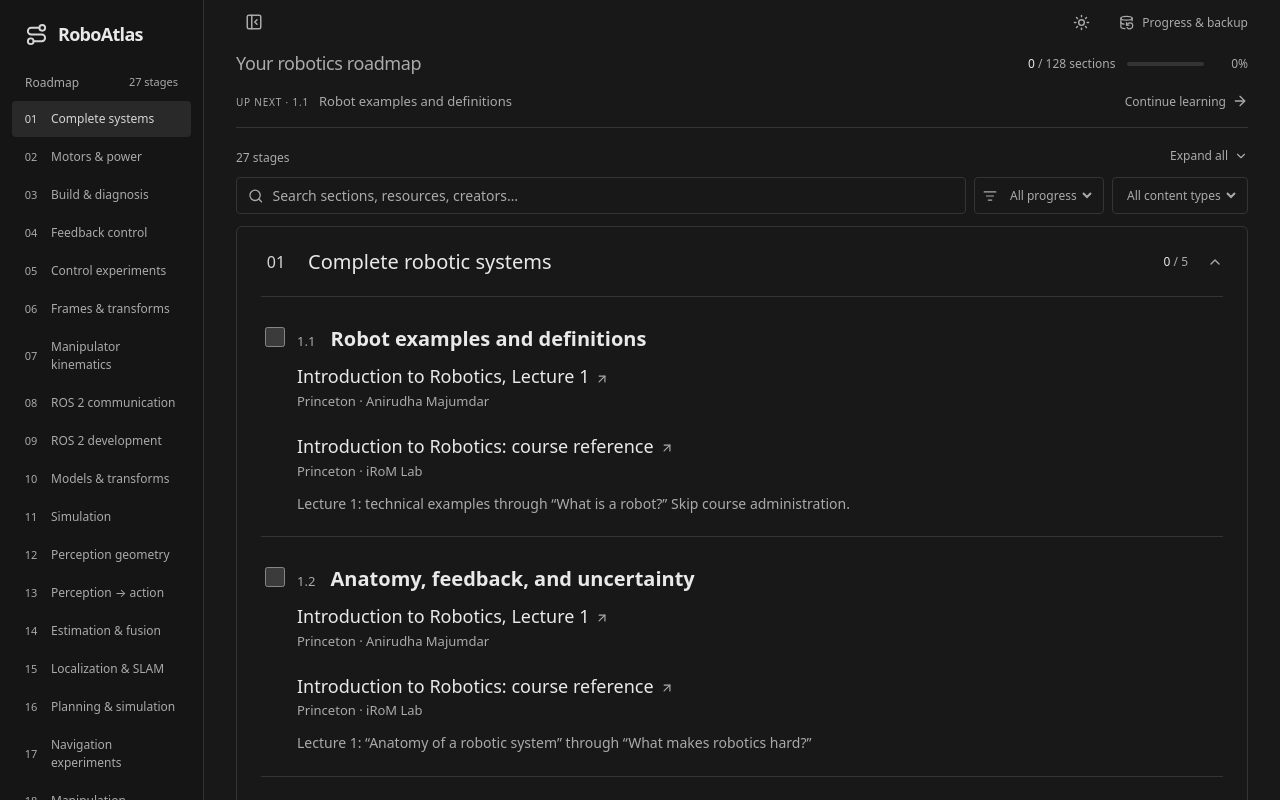
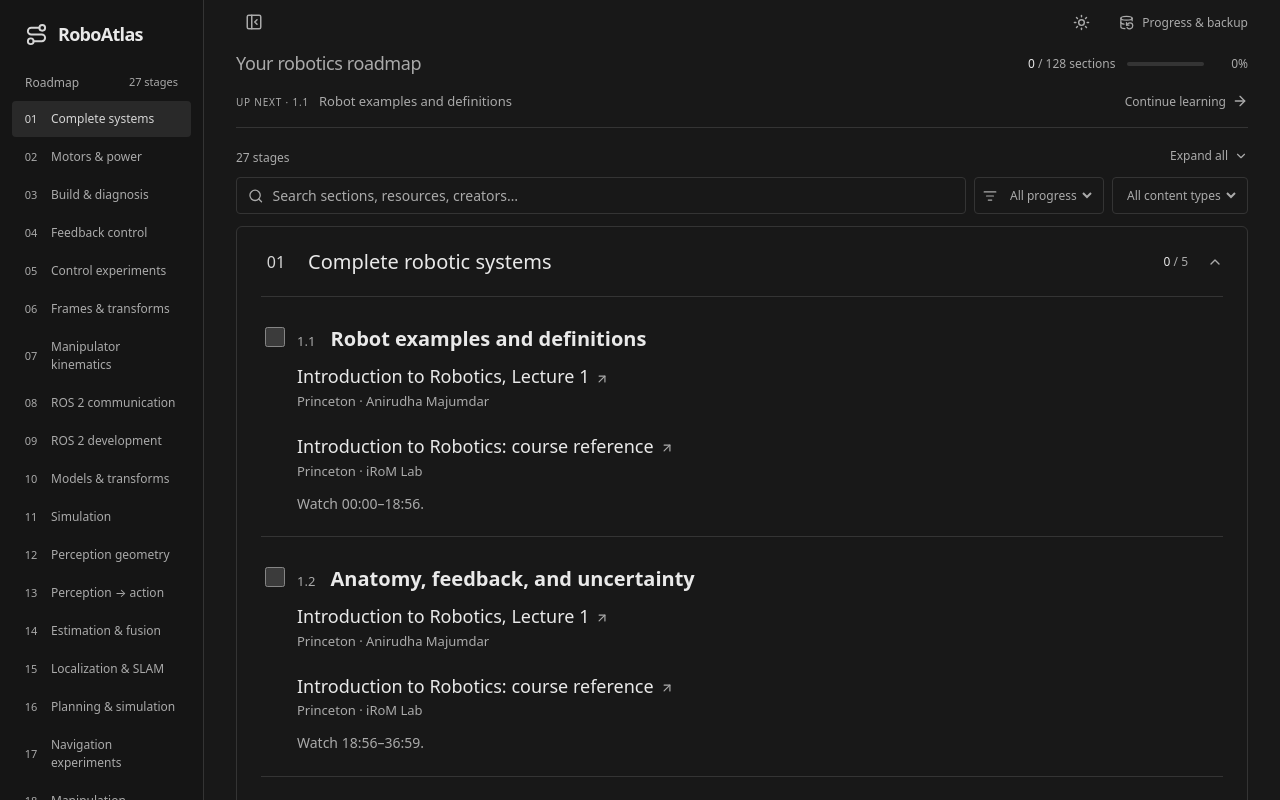
Before and after one commit to Mohamed-ahmed-shokry/RoboAtlas, a React (Vite) app: page / in a window 1280 px wide. Shown: the top 800 px of the page. Built offline with nearby package versions, Linux system fonts and the light colour scheme.

Commit message:
fix: give partial lectures continuous viewing ranges

```diff
--- a/src/data/roadmap.ts
+++ b/src/data/roadmap.ts
@@ -507,17 +507,23 @@ const sources = {
 export const workloadEstimates: Record<string, number> = {};
 
 // Research provenance is internal, not website copy. Conceptual scopes below are
-// grounded in creator chapters or primary companion material, not invented chapters.
+// grounded in published chapters or primary companion material, not invented chapters.
 export const sourceVerification = {
   princeton:
-    "Official Lecture1.pdf: examples/definitions, then anatomy and uncertainty; course administration excluded.",
+    "YouTube automatic chapter boundaries at 18:56.242 (anatomy) and 36:59.349 (logistics), cross-checked with official Lecture1.pdf. Displayed cues use whole seconds; the assigned technical prefix is continuous from 0:00 to 36:59.",
   ros2: "Creator chapters through introductory RViz; later Gazebo/control chapters excluded. Commands use Jazzy references.",
   motors:
     "Creator chapters separate controller/power/open-loop material from encoder feedback and ROS interfaces.",
-  duck: "Creator chapters cover structure, soldering, servo debugging, electrical checks, and wiring.",
+  power:
+    "The article embeds Iye4uVLmj8o (16:33). Its creator chapter at 6:06 begins current; the two video ranges and article ranges meet at that boundary and include the introduction/outro.",
+  duck: "Creator chapter at 7:26 separates two continuous viewing ranges covering the entire 13:57 video, including structure, soldering, servo debugging, and wiring.",
+  encoder:
+    "YouTube automatic chapter at 2:52.800 marks the motor-driver transition. The displayed 2:53 cue divides the complete 9:30 video without claiming a creator-authored chapter.",
+  manipulator:
+    "The official MATLAB YouTube copy has a system-integration transition around 13:01. Exact synchronization with the supplied MathWorks player is unverified, so the website uses that visible demonstration as a start/finish landmark rather than inventing player timestamps.",
   moveit:
     "Creator chapters and companion separate planning/visualization, Task Constructor stages, and complete pick/place.",
-  act: "Official ACT companion Architecture, Training ACT, and Evaluating ACT support conceptual scopes. The full presentation has no creator chapters; caption bodies were unavailable. Scopes are not claimed as official video chapters.",
+  act: "The presentation has no creator chapters. YouTube's automatic Temporal ensembling boundary at 29:07.159 supplies a whole-second study pause at 29:07; both ranges cover the full 55:33 video. The official companion supplies Architecture, Training ACT, and Evaluating ACT reading boundaries.",
   arm: "Creator companion identifies Episodes 5–7 and their recording, logging, training, and deployment portions; the supplied portal is used because individual episode URLs were not exposed.",
   vla: "Creator Architecture, Training, and Fine-tuning Preparation chapters.",
   dataset:
@@ -567,14 +573,14 @@ export const roadmap: RoadmapStage[] = [
         "robot-examples-definitions",
         "Robot examples and definitions",
         [sources.princeton, sources.princetonCourse],
-        "Lecture 1: technical examples through “What is a robot?” Skip course administration.",
+        "Watch 00:00–18:56.",
         ["princeton-lecture-one"],
       ),
       learn(
         "robot-anatomy-uncertainty",
         "Anatomy, feedback, and uncertainty",
         [sources.princeton, sources.princetonCourse],
-        "Lecture 1: “Anatomy of a robotic system” through “What makes robotics hard?”",
+        "Watch 18:56–36:59.",
         ["princeton-lecture-one"],
       ),
       learn(
@@ -610,25 +616,25 @@ export const roadmap: RoadmapStage[] = [
         "motor-control-chain",
         "The motor-control chain",
         [sources.motors],
-        "Study the layered controller chain, drivers, wiring, circuit demonstration, and open-loop motor control; stop before encoder feedback.",
+        "Watch 00:00–15:56.",
       ),
       learn(
         "motor-encoders-software",
         "Encoders and software interfaces",
         [sources.motors],
-        "Study encoder feedback and closed-loop control through the ROS driver and control interface.",
+        "Watch 15:56–25:56.",
       ),
       learn(
         "power-voltage-regulation",
         "Voltage and regulation",
         [sources.power],
-        "Study Power 101 and Voltages for our robot, including the embedded video's matching explanation.",
+        "Watch 00:00–06:06. Read from the beginning to just before “Current in our robot”.",
       ),
       learn(
         "power-current-batteries",
         "Current, batteries, and protection",
         [sources.power],
-        "Study Current in our robot and the remaining battery, capacity, charging, and circuit-planning material.",
+        "Watch 06:06–16:33. Read from “Current in our robot” through “Conclusion”.",
       ),
       learn(
         "rtos-timing",
@@ -647,15 +653,15 @@ export const roadmap: RoadmapStage[] = [
     sections: [
       learn(
         "duck-mechanical-assembly",
-        "A walking robot's mechanical assembly",
+        "Starting a walking-robot build",
         [sources.duck],
-        "Study the Open Duck Mini hardware assembly: printed structure, joints, and component fit. Reproduction is optional.",
+        "Watch 00:00–07:26.",
       ),
       learn(
         "duck-electronics-integration",
         "Electronics, integration, and build failures",
         [sources.duck],
-        "Study the electronics, wiring, and assembly troubleshooting; leave policy training outside this selection.",
+        "Watch 07:26–13:57.",
       ),
       practice(
         "hardware-fault-diagnosis",
@@ -733,13 +739,13 @@ export const roadmap: RoadmapStage[] = [
         "encoder-reading",
         "Reading an encoder",
         [sources.motorEncoder, sources.motorCompanion],
-        "Study encoder signals and position measurement in Parts 1–2 of the companion. Watch the matching video portion; building the circuit is optional.",
+        "Watch 00:00–02:53. Read Parts 1–2 of the companion.",
       ),
       learn(
         "encoder-pid-loop",
         "Closing the motor-position loop",
         [sources.motorEncoder, sources.motorCompanion, sources.motorCode],
-        "Study motor driving and PID position control in the remaining companion sections. Trace target → error → control signal; hardware reproduction is optional.",
+        "Watch 02:53–09:30. Read from Part 3 to the end of the companion.",
       ),
       learn(
         "mpc-concepts",
@@ -808,14 +814,14 @@ export const roadmap: RoadmapStage[] = [
         "manipulator-model-kinematics",
         "Robot descriptions and kinematics",
         [sources.manipulator],
-        "Study robot-description import, forward/inverse kinematics, and waypoint tracking. Observe the demonstrations; reproducing software is optional.",
+        "Start at the beginning of the video; finish immediately before the Simulink system-integration demonstration.",
         ["designing-manipulators"],
       ),
       learn(
         "manipulator-simulation-perception",
         "Simulation and perception integration",
         [sources.manipulator],
-        "Study the later Simscape simulation, supervisory-logic, and perception-integrated manipulation demonstrations.",
+        "Start at the Simulink system-integration demonstration; finish at the end of the video.",
         ["designing-manipulators"],
       ),
       practice(
@@ -844,25 +850,25 @@ export const roadmap: RoadmapStage[] = [
         "ros2-environment-executables",
         "Sourcing and executables",
         [sources.rosCourse],
-        "Watch the introductory environment-sourcing and package-executable chapters. Use Jazzy documentation for installation, not the video's Humble setup.",
+        "Watch 00:00–09:46. Use the Jazzy installation guide for practice.",
       ),
       learn(
         "ros2-nodes-topics",
         "Nodes and topics",
         [sources.rosCourse],
-        "Watch Nodes and Topics; inspect how publishers and subscribers exchange messages.",
+        "Watch 09:46–16:56.",
       ),
       learn(
         "ros2-services-parameters",
         "Services and parameters",
         [sources.rosCourse],
-        "Watch Services and Parameters.",
+        "Watch 16:56–24:24.",
       ),
       learn(
         "ros2-actions",
         "Actions",
         [sources.rosCourse],
-        "Watch Actions; distinguish feedback and cancellation from a service response.",
+        "Watch 24:24–28:02.",
       ),
     ],
   },
@@ -876,25 +882,25 @@ export const roadmap: RoadmapStage[] = [
         "ros2-workspaces-packages",
         "Workspaces, colcon, and packages",
         [sources.rosCourse],
-        "Watch Workspace, colcon Build, and Package Creation.",
+        "Watch 28:02–36:18.",
       ),
       learn(
         "ros2-cpp-publisher",
         "A C++ publisher and subscriber",
         [sources.rosCourse, sources.rosTutorials],
-        "Study the C++ publisher/subscriber example. Use the matching Jazzy tutorial for compatible commands.",
+        "Watch 36:18–44:13. Use the linked Jazzy C++ example for practice.",
       ),
       learn(
         "ros2-python-publisher",
         "A Python publisher and subscriber",
         [sources.rosCourse, sources.rosTutorials],
-        "Study the Python publisher/subscriber example. Compare its message flow with the C++ example.",
+        "Watch 44:13–49:44. Use the linked Jazzy Python example for practice.",
       ),
       learn(
         "ros2-launch-files",
         "Launch files",
         [sources.rosCourse],
-        "Watch the introductory Launch Files chapter; stop before URDF.",
+        "Watch 49:44–51:56.",
       ),
       practice(
         "ros2-environment-readiness",
@@ -922,19 +928,19 @@ export const roadmap: RoadmapStage[] = [
         "ros2-urdf",
         "URDF links and joints",
         [sources.rosCourse],
-        "Watch the introductory URDF chapter.",
+        "Watch 51:56–1:04:49.",
       ),
       learn(
         "ros2-xacro",
         "Xacro",
         [sources.rosCourse],
-        "Watch the introductory Xacro chapter.",
+        "Watch 1:04:49–1:11:23.",
       ),
       learn(
         "ros2-rviz",
         "RViz",
         [sources.rosCourse],
-        "Watch the introductory RViz chapter only. Stop before the advanced simulation/control material.",
+        "Watch 1:11:23–1:17:44.",
       ),
       learn(
         "urdf-drive-model",
@@ -1279,7 +1285,7 @@ export const roadmap: RoadmapStage[] = [
         "moveit-planning-basics",
         "MoveIt planning and visualization",
         [sources.moveit, sources.moveitCompanion, sources.moveitReference],
-        "Study MoveIt Tutorials 1–5 in the companion: RViz quickstart, first C++ project, visualization, and planning around objects. Read the setup explanation; source compilation is optional.",
+        "Watch 00:00–31:24. Read the companion from the beginning to just before “Pick and Place with MoveIt Task Constructor”.",
         undefined,
         45,
       ),
@@ -1287,7 +1293,7 @@ export const roadmap: RoadmapStage[] = [
         "moveit-task-stages",
         "Task Constructor stages and picking",
         [sources.moveit, sources.moveitCompanion],
-        "Study Tasks and Stages and Planning a Pick: generators, propagators, connectors, inverse kinematics, collision permissions, and attachment.",
+        "Watch 31:24–52:34. Read from “Pick and Place with MoveIt Task Constructor” to just before “End-to-end Pick and Place”.",
         undefined,
         40,
       ),
@@ -1295,7 +1301,7 @@ export const roadmap: RoadmapStage[] = [
         "moveit-end-to-end",
         "Connecting pick and place",
         [sources.moveit, sources.moveitCompanion],
-        "Study End-to-end Pick and Place and the remaining code explanation. Trace the stage order; full reproduction is optional.",
+        "Watch 52:34–1:01:54. Read from “End-to-end Pick and Place” through “MoveIt Overall”.",
       ),
       practice(
         "pick-place-trace",
@@ -1341,7 +1347,7 @@ export const roadmap: RoadmapStage[] = [
         "act-architecture",
         "ACT architecture and action chunks",
         [sources.act, sources.actDocs],
-        "Study the presentation's ALOHA/ACT architecture explanation alongside Architecture in the documentation: camera/joint inputs, latent variable, and future action chunks.",
+        "Watch 00:00–29:07. Read the ACT documentation from the beginning to just before “Training ACT”.",
         undefined,
         45,
       ),
@@ -1349,7 +1355,7 @@ export const roadmap: RoadmapStage[] = [
         "act-training-evaluation",
         "ACT training, inference, and evaluation",
         [sources.act, sources.actDocs],
-        "Study the presentation's remaining training, inference, and evaluation discussion alongside Training ACT and Evaluating ACT. No training run is required.",
+        "Watch 29:07–55:33. Read from “Training ACT” through “Evaluating ACT”.",
         undefined,
         45,
       ),
@@ -1575,13 +1581,13 @@ export const roadmap: RoadmapStage[] = [
         "vla-architecture",
         "From language and vision to actions",
         [sources.vla],
-        "Watch the introduction, LLM → VLM → VLA progression, and Architecture chapters.",
+        "Watch 00:00–16:47.",
       ),
       learn(
         "vla-training-workflow",
         "VLA training and fine-tuning preparation",
         [sources.vla],
-        "Watch Training, Fine-tuning Preparation, and the closing discussion. Treat this as explanation, not a required full training run.",
+        "Watch 16:47–35:06.",
       ),
       learn(
         "smolvla-architecture-workflow",
```
Also changed, not shown: 1 other file (tests, documents, lock files or other folders).
